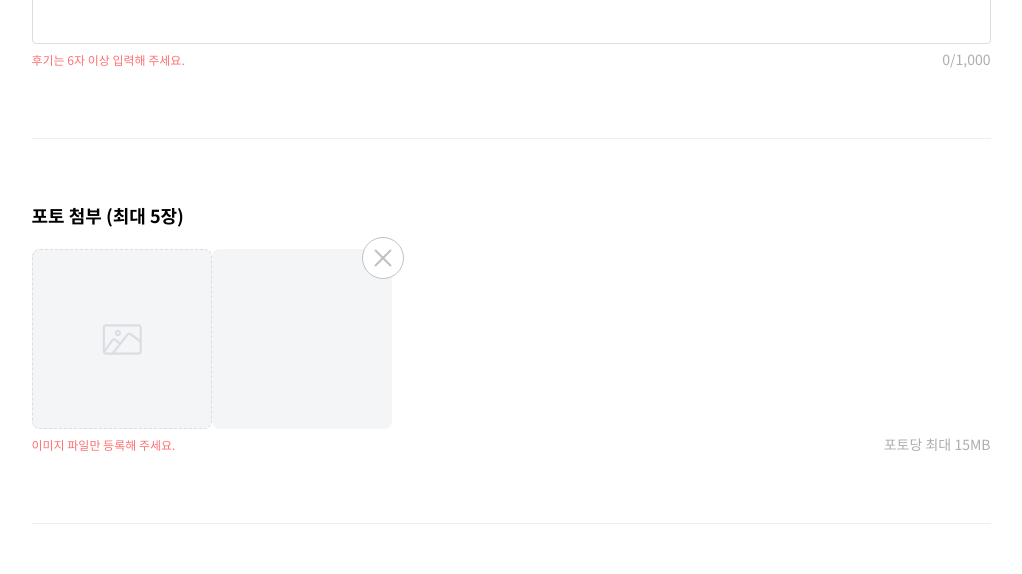
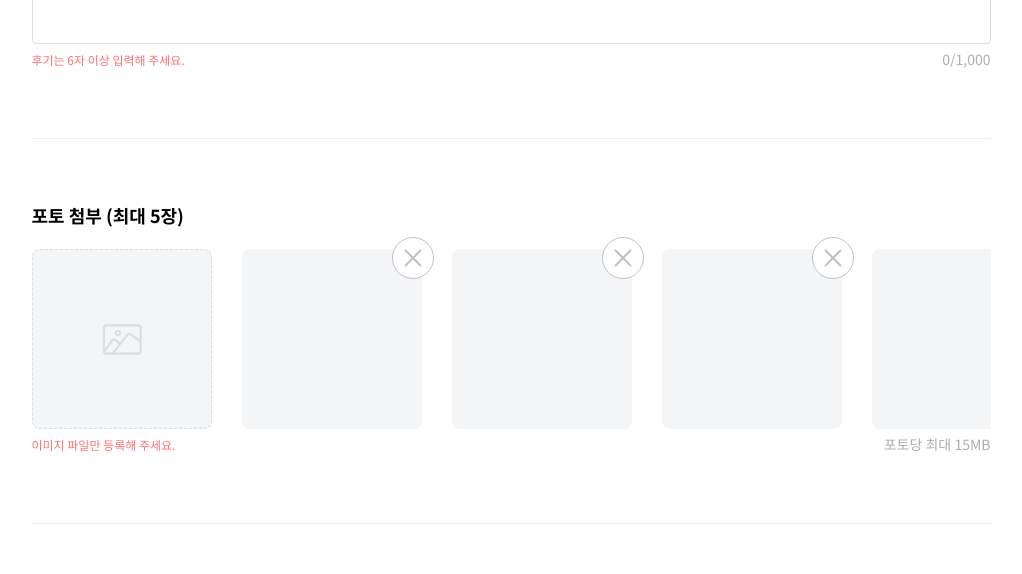
Before and after one commit to wigwam4/shareit, a React (Create React App) app: page /write/1 in a window 1280 px wide. Shown: the part 860-1434 px from the top of the page, without its empty margins (129-1151 px from the left). Built offline with nearby package versions, Linux system fonts and the light colour scheme.

Commit message:
<feat> 첨부파일 swiper 추가

```diff
--- a/src/components/Attachment.js
+++ /dev/null
@@ -1,64 +0,0 @@
-import styled from 'styled-components';
-import { ImageBox } from './ImageBox';
-import BgAttachFileOuter from '../assets/images/bg_attachfile.svg';
-import BgFileDel from '../assets/images/btn_delete.svg';
-
-const AttachFileOuter = styled.div`
-    display: inline-block;
-    vertical-align: top;
-    input {
-        display: none;
-    }
-    label {
-        display: block;
-        width: 180px; height: 180px;
-        font-size: 0; line-height: 0;
-        background: #F4F5F6 url(${ BgAttachFileOuter }) no-repeat center; background-size: 40px;
-        border: 1px dashed #D8DEE5;
-        border-radius: 8px;
-        cursor: pointer;
-        @media screen and (max-width:480px){
-            width: 98px; height: 98px;
-            background-size: 30px;
-        }
-    }
-`
-const FileAttached = styled.div`
-    position: relative;
-    display: inline-block;
-    width: 180px; height: 180px;
-    vertical-align: top;
-    @media screen and (max-width:480px){
-        width: 98px; height: 98px;
-    }
-    div {
-        height: 100%;
-        background: #F4F5F6;
-        border-radius: 8px;
-    }
-`
-const BtnDel = styled.button`
-    position: absolute; top: -12px; right: -12px;
-    display: block;
-    width: 42px; height: 42px;
-    background: #fff url(${ BgFileDel }) no-repeat center; background-size: 18px;
-    border: 1px solid #BEC2C8;
-    border-radius: 50%;
-    @media screen and (max-width:480px){
-        top: -8px; right: -8px;
-        width: 24px; height: 24px;
-        background-size: 12px;
-    }
-`
-
-const AttachFile = () => {
-  return (
-    <AttachFileOuter>
-        <input id='attach_file' type='file' />
-        <label htmlFor='attach_file' title='파일 첨부'>파일첨부</label>
-    </AttachFileOuter>
-  )
-}
-
-
-export { AttachFile, FileAttached, BtnDel };
--- /dev/null
+++ b/src/components/AttachmentSwiper.js
@@ -0,0 +1,123 @@
+import { Swiper, SwiperSlide } from "swiper/react";
+import { FreeMode } from "swiper";
+import "swiper/css";
+import styled from 'styled-components';
+import BgAttachFileOuter from '../assets/images/bg_attachfile.svg';
+import BgFileDel from '../assets/images/btn_delete.svg';
+import { ImageBox } from "./ImageBox";
+
+const SwiperWrapper = styled(Swiper)`
+	@media screen and (max-width:1024px){
+		padding-left: 24px;
+	}
+	@media screen and (max-width:480px){
+		padding-left: 18px;
+	}
+`
+const AttachFile = styled(SwiperSlide)`
+    display: inline-block;
+	margin-top: 20px;
+	width: 180px; height: 180px;
+    vertical-align: top;
+	@media screen and (max-width:480px){
+		width: 98px; height: 98px;
+	}
+    input {
+        display: none;
+    }
+    label {
+        display: block;
+        height: 100%;
+        font-size: 0; line-height: 0;
+        background: #F4F5F6 url(${ BgAttachFileOuter }) no-repeat center; background-size: 40px;
+        border: 1px dashed #D8DEE5;
+        border-radius: 8px;
+        cursor: pointer;
+        @media screen and (max-width:480px){
+            background-size: 30px;
+        }
+    }
+`
+const FileAttached = styled(SwiperSlide)`
+	position: relative;
+	display: inline-block;
+	margin-top: 20px;
+	width: 180px; height: 180px;
+	overflow: visible;
+	@media screen and (max-width:480px){
+		width: 98px; height: 98px;
+	}
+	div {
+		height: 100%;
+		vertical-align: top;
+		background: #F4F5F6;
+        border-radius: 8px;
+	}
+`
+const BtnDel = styled.button`
+    position: absolute; top: -12px; right: -12px;
+    display: block;
+    width: 42px; height: 42px;
+    background: #fff url(${ BgFileDel }) no-repeat center; background-size: 18px;
+    border: 1px solid #BEC2C8;
+    border-radius: 50%;
+    @media screen and (max-width:480px){
+        top: -8px; right: -8px;
+        width: 24px; height: 24px;
+        background-size: 12px;
+    }
+`
+const AttachmentSwiper = () => {
+    return (
+    <SwiperWrapper
+		freeMode={true}
+		slidesPerView={'auto'}
+        modules={[FreeMode]}
+		spaceBetween={20}
+        breakpoints={{
+            480: {
+                spaceBetween: 30,
+            }
+        }}
+		className="mySwiper"
+	>
+        <AttachFile>
+			<input id='attach_file' type='file' />
+			<label htmlFor='attach_file' title='파일 첨부'>파일첨부</label>
+		</AttachFile>
+        <FileAttached>
+			<ImageBox>
+				<img src='' alt='' />
+			</ImageBox>
+			<BtnDel />
+        </FileAttached>
+        <FileAttached>
+			<ImageBox>
+				<img src='' alt='' />
+			</ImageBox>
+			<BtnDel />
+        </FileAttached>
+        <FileAttached>
+			<ImageBox>
+				<img src='' alt='' />
+			</ImageBox>
+			<BtnDel />
+        </FileAttached>
+        <FileAttached>
+			<ImageBox>
+				<img src='' alt='' />
+			</ImageBox>
+			<BtnDel />
+        </FileAttached>
+        <FileAttached>
+			<ImageBox>
+				<img src='' alt='' />
+			</ImageBox>
+			<BtnDel />
+        </FileAttached>
+    </SwiperWrapper>
+    )
+  }
+
+
+export { AttachmentSwiper };
--- a/src/components/ReviewDone.js
+++ b/src/components/ReviewDone.js
@@ -58,7 +58,10 @@ const ReviewDone = ({ ReviewData }) => {
 						</div>
 						<dl>
 							<dt
-								className={ isReviewOn[item.seq] ? `${ module.on }` : undefined }
+								className={ isReviewOn[item.seq]
+									? `${ module.on }`
+									: undefined
+								}
 								onClick={()=>handleReviewClick(item.seq)}
 							>
 								<div>
@@ -73,19 +76,19 @@ const ReviewDone = ({ ReviewData }) => {
 									</span>
 								</div>
 							</dt>
-							{isReviewOn[item.seq]
-							? <dd className={ module.on }>
+							<dd className={ isReviewOn[item.seq]
+								? `${ module.on }`
+								: undefined }
+							>
 								<p>
 									{ item.review.review }
 								</p>
 							</dd>
-							: <dd>
-								<p>
-									{ item.review.review }
-								</p>
-							</dd>}
 							<dt
-								className={ isReplyOn[item.seq] ? `${ module.on }` : undefined }
+								className={ isReplyOn[item.seq]
+									? `${ module.on }`
+									: undefined
+								}
 								onClick={()=>handleReplyClick(item.seq)}
 							>
 								판매자 답변
@@ -93,19 +96,17 @@ const ReviewDone = ({ ReviewData }) => {
 									{ isReplyOn ? '닫기' : '열기' }
 								</span>
 							</dt>
-							{isReplyOn[item.seq]
-							? <dd className={ `${ module.review_reply } ${ module.on }` }>
+							<dd
+								className={ isReplyOn[item.seq]
+									? `${ module.review_reply } ${ module.on }`
+									: `${ module.review_reply }`
+								}
+							>
 								<p>
 									<strong>{ item.product.hostName }</strong>
 									{ item.review.reply }
 								</p>
 							</dd>
-							: <dd className={ module.review_reply }>
-								<p>
-									<strong>{ item.product.hostName }</strong>
-									{ item.review.reply }
-								</p>
-							</dd>}
 						</dl>
 					</li>
 				))}
--- a/src/components/ReviewDone.module.css
+++ b/src/components/ReviewDone.module.css
@@ -78,13 +78,19 @@
     width: 16px; height: 10px;
     font-size: 0; line-height: 0;
     background: url(../assets/images/btn_accordion.svg) no-repeat center; background-size: 16px;
-    transition: 0.3s;
+    -webkit-transition: 0.3s ease-in-out;
+    -moz-transition: 0.3s ease-in-out;
+    -o-transition: 0.3s ease-in-out;
+    transition: 0.3s ease-in-out;
 }
 .review_list li > dl dd {
-    height: 0;
+    max-height: 0;
     background: #F8F9FB;
     border-bottom: none;
-    transition: 0.3s ease-in-out;
+    -webkit-transition: 0.5s ease-in-out;
+    -moz-transition: 0.5s ease-in-out;
+    -o-transition: 0.5s ease-in-out;
+    transition: 0.5s ease-in-out;
     overflow: hidden;
 }
 .review_list li > dl dd.review_reply {
@@ -93,6 +99,10 @@
 .review_list li > dl dd p {
     padding: 24px 18px;
     color: #5E5E5E; font-size: 1.6rem; line-height: 1.437em;
+    -webkit-transition: 0.5s 0.2s ease-in-out;
+    -moz-transition: 0.5s 0.2s ease-in-out;
+    -o-transition: 0.5s 0.2s ease-in-out;
+    transition: 0.5s 0.2s ease-in-out;
     opacity: 0;
 }
 .review_list li > dl dd strong {
@@ -101,11 +111,15 @@
     color: #232323; font-size: 1.5rem; font-weight: 500; line-height: 1.466em;
 }
 .review_list li > dl dt.on .btn_accordion {
+    -webkit-transform: rotate(180deg);
+    -moz-transform: rotate(180deg);
+    -o-transform: rotate(180deg);
     transform: rotate(180deg);
 }
 .review_list li > dl dd.on {
-    height: auto;
+    max-height: 300px;
     border-bottom: 1px solid #D8DEE5;
+    overflow-y: auto;
 }
 .review_list li > dl dd.on p {
     opacity: 1;
--- a/src/elements/Button.js
+++ b/src/elements/Button.js
@@ -7,7 +7,10 @@ const Button = styled.button`
     border-width: 1px;
     border-style: solid;
     border-radius: 4px;
-    transition: 0.3s;
+    -webkit-transition: 0.3s ease-in-out;
+    -moz-transition: 0.3s ease-in-out;
+    -o-transition: 0.3s ease-in-out;
+    transition: 0.3s ease-in-out;
     cursor: pointer;
     outline: none;
 
--- a/src/pages/ReviewWrite.js
+++ b/src/pages/ReviewWrite.js
@@ -4,7 +4,7 @@ import { Label } from '../elements/Label';
 import { Textarea } from '../elements/Textarea';
 import { ContentTitle } from '../elements/Title';
 import { ImageBox } from '../components/ImageBox';
-import { AttachFile, FileAttached, BtnDel } from '../components/Attachment';
+import { AttachmentSwiper } from '../components/AttachmentSwiper';
 import module from './ReviewWrite.module.css';
 
 const ReviewWrite = ({ ReviewData }) => {
@@ -77,17 +77,9 @@ const ReviewWrite = ({ ReviewData }) => {
 						<span className={ module.tiptext_right }>0/1,000</span>
 					</div>
 				</div>
-				<div className={ module.review_section }>
-					<p className={ module.review_question }>포토 첨부 (최대 5장)</p>
-					<div>
-						<AttachFile />
-						<FileAttached>
-							<ImageBox>
-								<img src='' alt='' />
-							</ImageBox>
-							<BtnDel />
-						</FileAttached>
-					</div>
+				<div className={`${ module.review_section } ${ module.section_full }`}>
+					<p className={ module.review_question } style={{ marginBottom: 0 }}>포토 첨부 (최대 5장)</p>
+					<AttachmentSwiper />
 					<div className={ module.tiptext_area }>
 						<p className={ module.alert_message }>이미지 파일만 등록해 주세요.</p>
 						<span className={ module.tiptext_right }>포토당 최대 15MB</span>
--- a/src/pages/ReviewWrite.module.css
+++ b/src/pages/ReviewWrite.module.css
@@ -158,6 +158,12 @@
     .review_section {
         padding: 48px 24px;
     }
+    .review_section.section_full {
+        padding: 48px 0;
+    }
+    .review_section.section_full .review_question, .review_section.section_full .tiptext_area {
+        margin-left: 24px; margin-right: 24px;
+    }
     .starcount_item span {
         width: 50px; height: 50px;
     }
```
